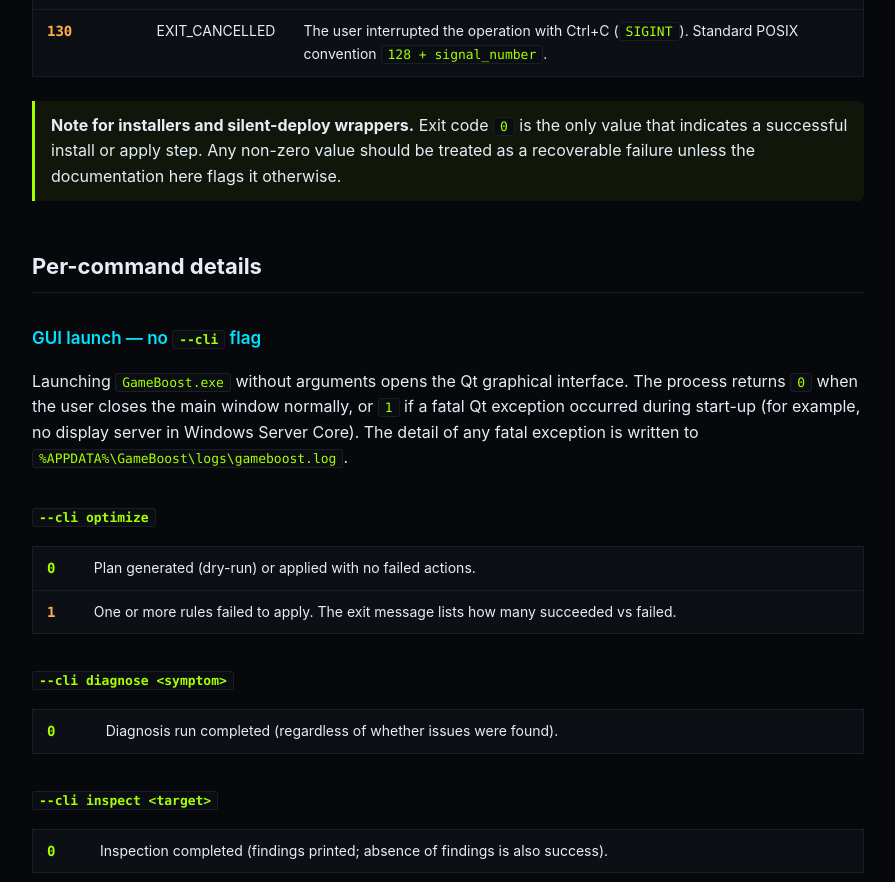
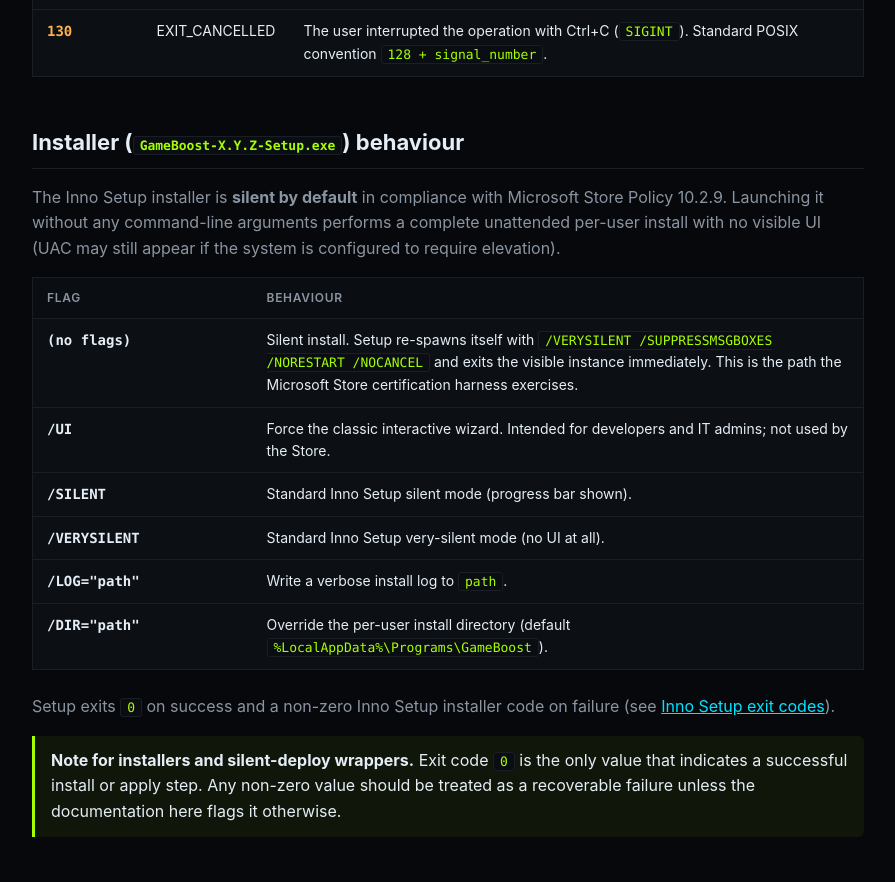
Before and after one commit to NikolasGSG/pcBoostMax, a plain HTML site: page web/docs/exit-codes.html in a window 1280 px wide. Shown: the part 568-1450 px from the top of the page, without its empty margins (192-1087 px from the left). Drawn offline with Linux system fonts and the light colour scheme.

Commit message:
fix(installer): silent-by-default to comply with Microsoft Store Policy 10.2.9 (v2.1.2)
Microsoft Partner Center rejected the v2.1.1 installer because its
wizard violates Store Policy 10.2.9 (no installer UI permitted on a
no-args launch; UAC dialog is the only allowed prompt).

installer/GameBoost.iss
  * [Code] InitializeSetup() detects whether /SILENT, /VERYSILENT, or
    /UI was passed. Without those flags it ShellExec()'s itself with
    /VERYSILENT /SUPPRESSMSGBOXES /NORESTART /NOCANCEL and aborts the
    visible instance, so a no-args double-click installs silently.
  * /UI opt-in flag preserves the classic wizard for devs / IT admins.
  * Removed the desktopicon [Tasks] section (interactive checkbox is
    incompatible with silent mode); kept Start Menu shortcut only.
  * DisableWelcomePage / DisableDirPage / DisableReadyPage /
    DisableFinishedPage all yes, so even a forced /UI launch is
    near-instant.

web/docs/exit-codes.html
  * New section documenting installer flags and silent behaviour.

Version bumped 2.1.1 -> 2.1.2 in app/core/constants.py, version_info.txt,
and installer/GameBoost.iss defaults so Microsoft sees a clean diff.

```diff
--- a/web/docs/exit-codes.html
+++ b/web/docs/exit-codes.html
@@ -185,6 +185,69 @@ a { color: var(--accent-cyan); }
   </tbody>
 </table>
 
+<h2>Installer (<code>GameBoost-X.Y.Z-Setup.exe</code>) behaviour</h2>
+
+<p class="muted">
+  The Inno Setup installer is <strong>silent by default</strong> in
+  compliance with Microsoft Store Policy 10.2.9. Launching it without
+  any command-line arguments performs a complete unattended per-user
+  install with no visible UI (UAC may still appear if the system is
+  configured to require elevation).
+</p>
+
+<table>
+  <thead>
+    <tr>
+      <th style="width: 220px;">Flag</th>
+      <th>Behaviour</th>
+    </tr>
+  </thead>
+  <tbody>
+    <tr>
+      <td class="code">(no flags)</td>
+      <td>
+        Silent install. Setup re-spawns itself with
+        <code>/VERYSILENT /SUPPRESSMSGBOXES /NORESTART /NOCANCEL</code>
+        and exits the visible instance immediately. This is the path
+        the Microsoft Store certification harness exercises.
+      </td>
+    </tr>
+    <tr>
+      <td class="code">/UI</td>
+      <td>
+        Force the classic interactive wizard. Intended for developers
+        and IT admins; not used by the Store.
+      </td>
+    </tr>
+    <tr>
+      <td class="code">/SILENT</td>
+      <td>Standard Inno Setup silent mode (progress bar shown).</td>
+    </tr>
+    <tr>
+      <td class="code">/VERYSILENT</td>
+      <td>Standard Inno Setup very-silent mode (no UI at all).</td>
+    </tr>
+    <tr>
+      <td class="code">/LOG="path"</td>
+      <td>Write a verbose install log to <code>path</code>.</td>
+    </tr>
+    <tr>
+      <td class="code">/DIR="path"</td>
+      <td>
+        Override the per-user install directory (default
+        <code>%LocalAppData%\Programs\GameBoost</code>).
+      </td>
+    </tr>
+  </tbody>
+</table>
+
+<p class="muted">
+  Setup exits <code>0</code> on success and a non-zero Inno Setup
+  installer code on failure (see
+  <a href="https://jrsoftware.org/ishelp/index.php?topic=setupexitcodes">
+  Inno Setup exit codes</a>).
+</p>
+
 <div class="note">
   <strong>Note for installers and silent-deploy wrappers.</strong>
   Exit code <code>0</code> is the only value that indicates a successful
```
Also changed, not shown: version_info.txt, 2 other files.
